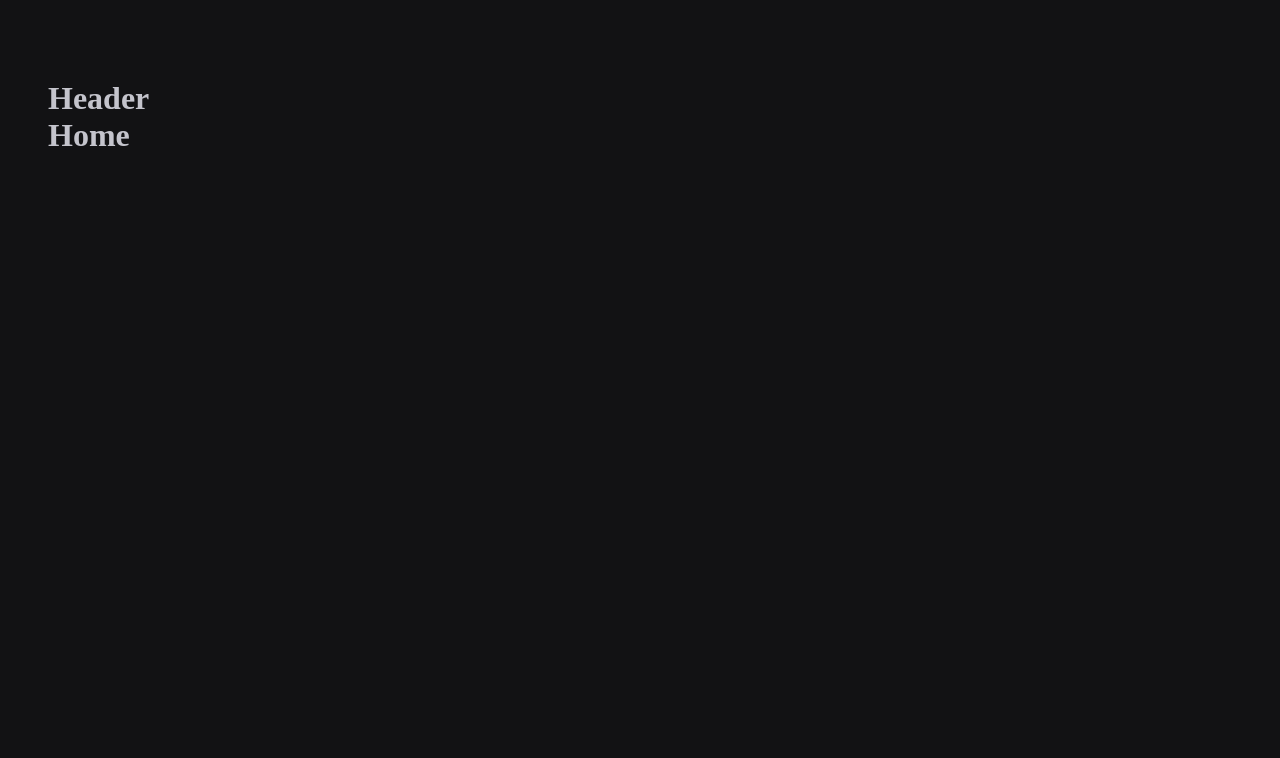
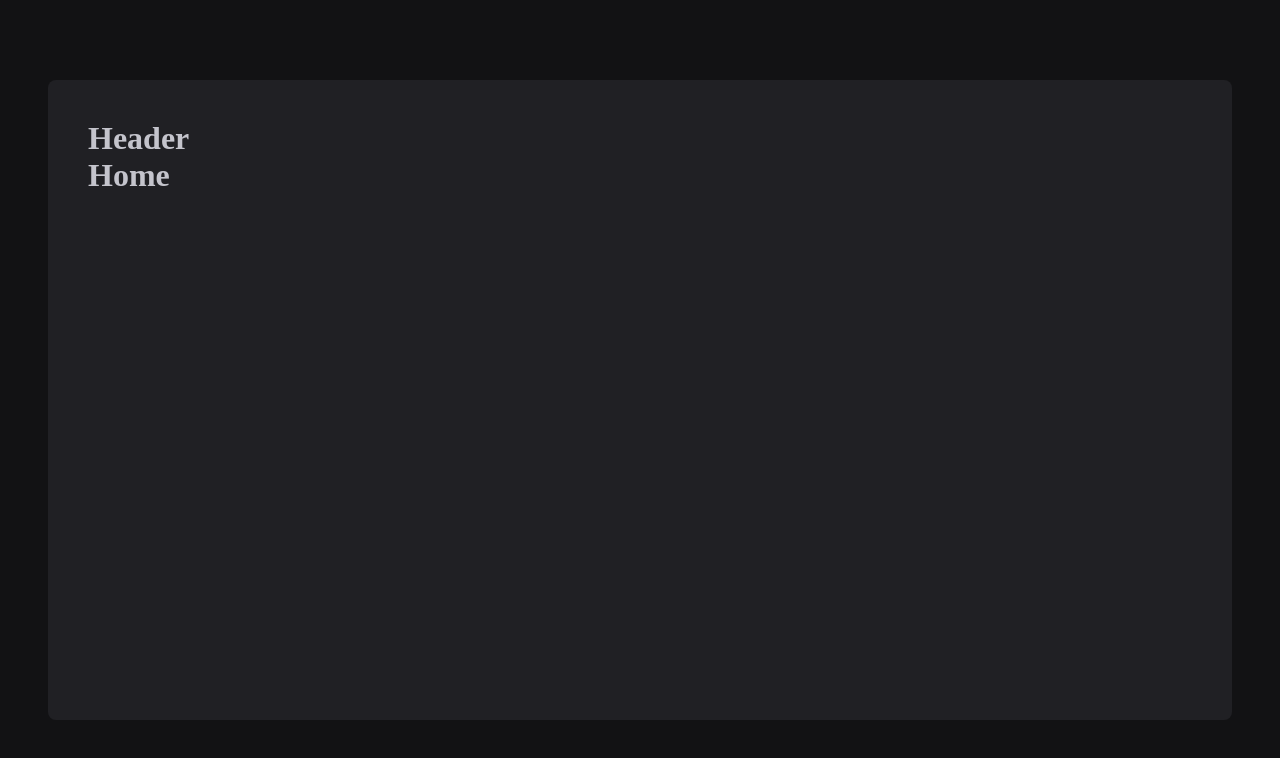
Before and after one commit to junioralcant/ignite-timer, a React (Vite) app: page / in a window 1280 px wide. Shown: the top 758 px of the page. Built offline with nearby package versions, Linux system fonts and the light colour scheme.

Commit message:
Routes pages - laytou styling

```diff
--- a/package.json
+++ b/package.json
@@ -9,6 +9,7 @@
     "preview": "vite preview"
   },
   "dependencies": {
+    "phosphor-react": "^1.4.1",
     "react": "^18.2.0",
     "react-dom": "^18.2.0",
     "react-router-dom": "^6.3.0",
--- a/src/layouts/DefaultLayout/styles.ts
+++ b/src/layouts/DefaultLayout/styles.ts
@@ -4,4 +4,11 @@ export const LayoutContainer = styled.div`
   max-width: 74rem;
   height: calc(100vh - 10rem);
   margin: 5rem auto;
+  padding: 2.5rem;
+
+  background: ${(props) => props.theme['gray-800']};
+  border-radius: 8px;
+
+  display: flex;
+  flex-direction: column;
 `;
```
Also changed, not shown: 1 other file (tests, documents, lock files or other folders).
